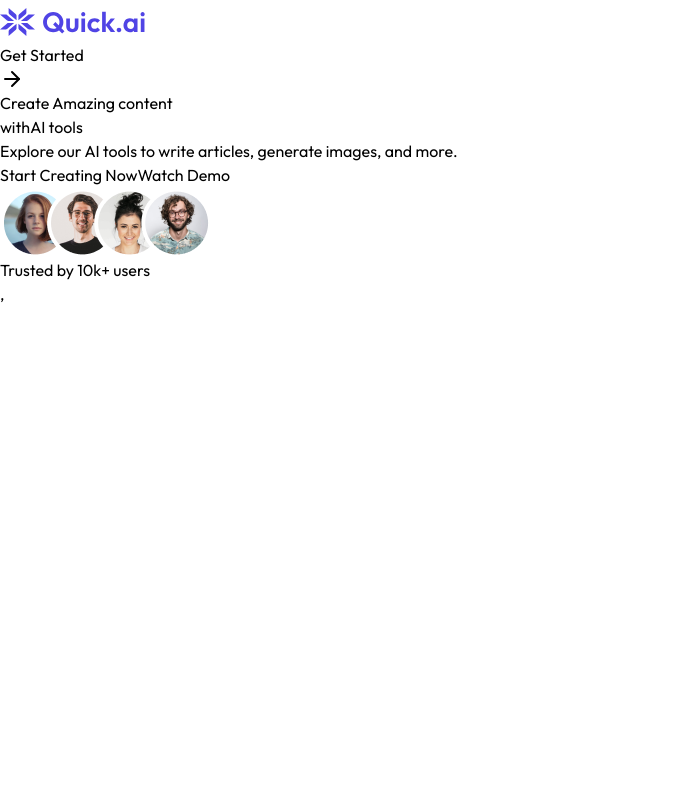
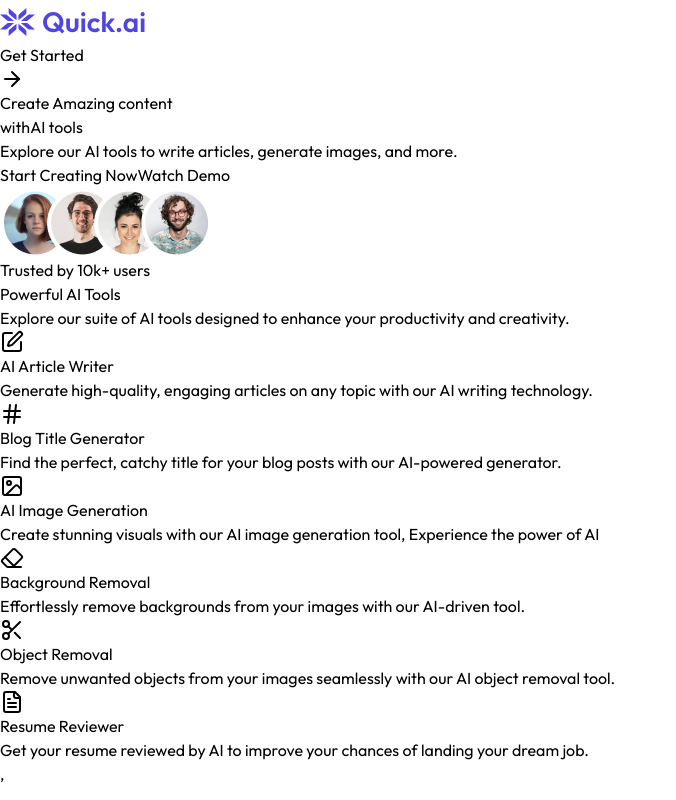
Before and after one commit to sarthakbahal/omni-ai, a React (Vite) app in the folder client/: page / in a window 1280 px wide. Shown: the whole page, without its empty margins (0-676 px from the left). Built offline with nearby package versions, Linux system fonts and the light colour scheme; no server answers.

Commit message:
Home page update.

```diff
--- /dev/null
+++ b/client/src/components/AiTools.jsx
@@ -0,0 +1,36 @@
+import React from 'react'
+import { AiToolsData } from '../assets/assets'
+import { useNavigate } from 'react-router-dom'
+import { useUser } from '@clerk/clerk-react';
+
+
+
+const AiTools = () => {
+
+    const navigate = useNavigate();
+    const {user} = useUser();
+    return (
+    <div className='px-4 sm:px-20 xl:px-32 my-24'>
+        <div className='text-center'>
+            <h2 className='text-slate-700 text-[42px] font-semibold'>Powerful AI Tools</h2>
+            <p className='text-gray-500 max-w-lg mx-auto'>Explore our suite of AI tools designed to enhance your productivity and creativity.</p>
+
+        </div>
+
+        <div className='flex flex-wrap justify-center mt-12'>
+            {AiToolsData.map((tool, index) => (
+                <div key={index} className='max-w-xs m-4 p-8 bg-[#FDFDFE] rounded-lg shadow-lg hover:translate-y-1 border border-gray transition-all duration-300 cursor-pointer'
+                onClick={() => user && navigate(tool.path)}>
+                    <tool.Icon className='w-12 h-12 p-3 text-white rounded-xl' style={{background: 'linear-gradient(to bottom, ${tool.bg.from}, ${tool.bg.to})'}} />
+                    <h3 className='mt-6 mb-3 text-lg font-semibold'>{tool.title}</h3>
+                    <p className='text-gray-400 text-sm max-w-[95%]'>{tool.description}</p>
+                </div>
+            ))}
+
+        </div>
+
+    </div>
+  )
+}
+
+export default AiTools
--- a/client/src/pages/Home.jsx
+++ b/client/src/pages/Home.jsx
@@ -1,12 +1,14 @@
 import React from 'react'
 import Navbar from '../components/Navbar'
 import Hero from '../components/Hero'
+import AiTools from '../components/AiTools'
 
 const Home = () => {
   return (
     <>
       <Navbar />
       <Hero />
+      <AiTools />
 
     </>
   )
```
